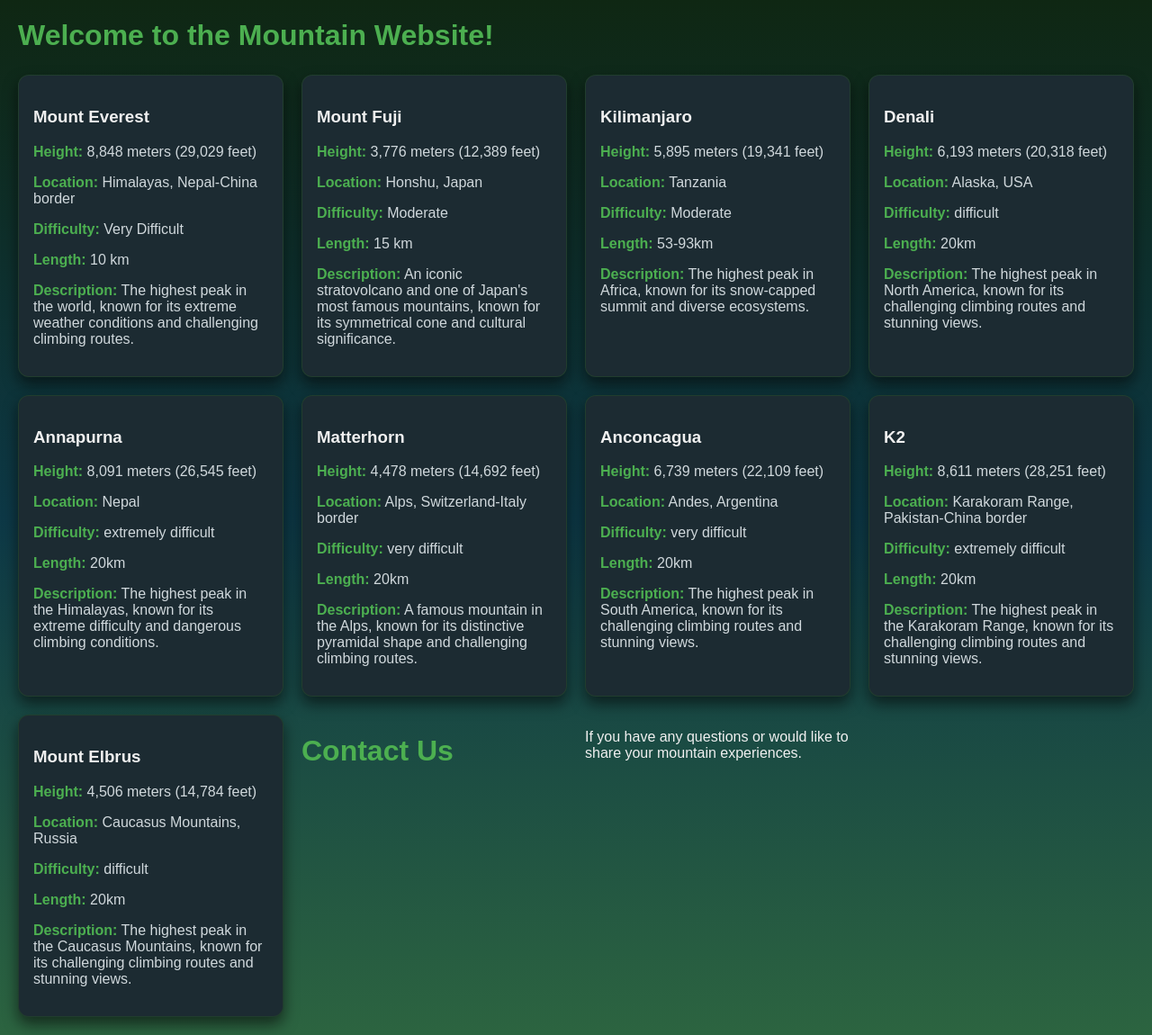
After one commit to JJon154/MountainWebsite, a PHP site: page /index.html in a window 1280 px wide. The commit adds this page. Shown: the whole page at 90% size. Run offline with PHP 8.4, Linux system fonts and the light colour scheme.

Commit message:
Week 4 start: All mountains added to database and visual studio code, code also updated visually

```diff
--- /dev/null
+++ b/index.html
@@ -0,0 +1,175 @@
+<!DOCTYPE html>
+<html lang="en">
+<head>
+    <meta charset="UTF-8">
+    <meta http-equiv="X-UA-Compatible" content="IE=edge">
+    <meta name="viewport" content="width=device-width, initial-scale=1.0">
+    <title>Home - Mountain Website</title>
+</head>
+
+<style>
+    body {
+        font-family: Arial, sans-serif;
+        margin: 20px;
+        background: linear-gradient(to bottom, #0f2713,#0d3846, #2c6440);
+        color: #f0f0f0;
+    }
+    h1 {
+        color: #4caf50;
+        margin-bottom: 10px;
+    }
+    .intro {
+        max-width: 900px;
+        font-size: 18px;
+        color: #555;
+        line-height: 1.5;
+    }
+    .grid {
+      display: grid;
+      grid-template-columns: repeat(auto-fit, minmax(280px, 1fr));
+      gap: 20px;
+      margin-top: 25px;
+    }
+    .card {
+      background: #1c2b32;
+      padding: 16px;
+      border-radius: 12px;
+      box-shadow: 0 8px 16px rgba(6, 6, 6, 0.578);
+      border: 1px solid rgba(90, 237, 10, 0.089);
+      transition: transform 0.15s ease, box-shadow 0.15s ease;
+    }
+    .card p {
+        color:#d0d8dc;
+    }
+    .card strong {
+        color: #4caf50;
+    }
+    a:hover {
+        transform: translateY(-3px);
+      box-shadow: 0 10px 22px rgba(0, 0, 0, 0.16);
+    }
+    div.mycontainer{
+        width: 100%;
+        margin: 0 auto;
+    }
+    .mycontainer{
+        float: center;
+    }
+
+</style>
+
+<body>
+    <h1> Welcome to the Mountain Website!</h1>
+
+    </div>
+
+    <div class="grid">
+        <div class="card">
+            <h3>Mount Everest</h3>
+            <p><strong>Height:</strong> 8,848 meters (29,029 feet)</p>
+            <p><strong>Location:</strong> Himalayas, Nepal-China border</p>
+            <p><strong>Difficulty:</strong> Very Difficult</p>
+            <p><strong>Length:</strong> 10 km</p>
+            <p><strong>Description:</strong> The highest peak in the world, known for its extreme weather conditions and challenging climbing routes.</p>
+        </div>
+
+            <div class="card">
+            <h3>Mount Fuji</h3>
+            <p><strong>Height:</strong> 3,776 meters (12,389 feet)</p>
+            <p><strong>Location:</strong> Honshu, Japan</p>
+            <p><strong>Difficulty:</strong> Moderate</p>
+            <p><strong>Length:</strong> 15 km</p>
+            <p><strong>Description:</strong> An iconic stratovolcano and one of Japan's most famous mountains, known for its symmetrical cone and cultural significance.</p>
+
+        </div>
+
+            <div class="card">
+            <h3>Kilimanjaro</h3>
+            <p><strong>Height:</strong> 5,895 meters (19,341 feet)</p>
+            <p><strong>Location:</strong> Tanzania</p>
+            <p><strong>Difficulty:</strong> Moderate</p>
+            <p><strong>Length:</strong> 53-93km</p>
+            <p><strong>Description:</strong> The highest peak in Africa, known for its snow-capped summit and diverse ecosystems.</p>
+
+        </div>
+
+            <div class="card">
+            <h3>Denali</h3>
+            <p><strong>Height:</strong> 6,193 meters (20,318 feet)</p>
+            <p><strong>Location:</strong> Alaska, USA</p>
+            <p><strong>Difficulty:</strong> difficult</p>
+            <p><strong>Length:</strong> 20km</p>
+            <p><strong>Description:</strong> The highest peak in North America, known for its challenging climbing routes and stunning views.</p>
+
+        </div>
+
+            <div class="card">
+            <h3>Annapurna</h3>
+            <p><strong>Height:</strong> 8,091 meters (26,545 feet)</p>
+            <p><strong>Location:</strong> Nepal</p>
+            <p><strong>Difficulty:</strong> extremely difficult</p>
+            <p><strong>Length:</strong> 20km</p>
+            <p><strong>Description:</strong> The highest peak in the Himalayas, known for its extreme difficulty and dangerous climbing conditions.</p>
+
+        </div>
+
+            <div class="card">
+            <h3>Matterhorn</h3>
+            <p><strong>Height:</strong> 4,478 meters (14,692 feet)</p>
+            <p><strong>Location:</strong> Alps, Switzerland-Italy border</p>
+            <p><strong>Difficulty:</strong> very difficult</p>
+            <p><strong>Length:</strong> 20km</p>
+            <p><strong>Description:</strong> A famous mountain in the Alps, known for its distinctive pyramidal shape and challenging climbing routes.</p>
+
+        </div>
+
+            <div class="card">
+            <h3>Anconcagua</h3>
+            <p><strong>Height:</strong> 6,739 meters (22,109 feet)</p>
+            <p><strong>Location:</strong> Andes, Argentina</p>
+            <p><strong>Difficulty:</strong> very difficult</p>
+            <p><strong>Length:</strong> 20km</p>
+            <p><strong>Description:</strong> The highest peak in South America, known for its challenging climbing routes and stunning views.</p>
+
+        </div>
+
+            <div class="card">
+            <h3>K2</h3>
+            <p><strong>Height:</strong> 8,611 meters (28,251 feet)</p>
+            <p><strong>Location:</strong> Karakoram Range, Pakistan-China border</p>
+            <p><strong>Difficulty:</strong> extremely difficult</p>
+            <p><strong>Length:</strong> 20km</p>
+            <p><strong>Description:</strong> The highest peak in the Karakoram Range, known for its challenging climbing routes and stunning views.</p>
+
+        </div>
+
+            <div class="card">
+            <h3>Mount Elbrus</h3>
+            <p><strong>Height:</strong> 4,506 meters (14,784 feet)</p>
+            <p><strong>Location:</strong> Caucasus Mountains, Russia</p>
+            <p><strong>Difficulty:</strong> difficult</p>
+            <p><strong>Length:</strong> 20km</p>
+            <p><strong>Description:</strong> The highest peak in the Caucasus Mountains, known for its challenging climbing routes and stunning views.</p>
+
+
+
+
+
+
+
+
+
+    </div>
+
+<h1>Contact Us</h1>
+<p>If you have any questions or would like to share your mountain experiences.</p>
+
+
+
+
+
+
+
+
+</body>
+</html>
```
Also changed, not shown: index.php (+20 -0 lines), mountains.sql (added, +79 -0 lines).
